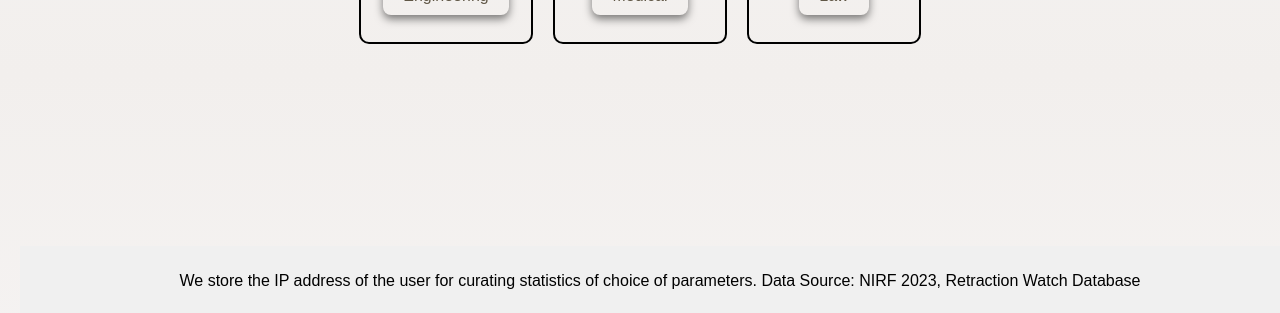
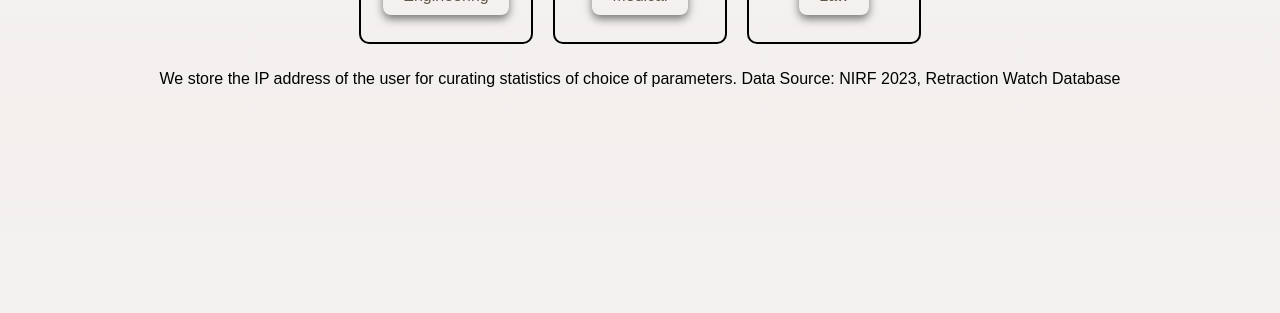
Before and after one commit to Kirtan-khichi/YOU-RANK, a React (Create React App) app: page / in a window 1280 px wide. Shown: the part 484-797 px from the top of the page. Built offline with nearby package versions, Linux system fonts and the light colour scheme.

Commit message:
footer updated

```diff
--- a/src/components/Home.js
+++ b/src/components/Home.js
@@ -36,7 +36,7 @@ const Home = () => {
           <div className="button-label">Law</div>
         </Link>
       </div>
-      <footer style={{ position: 'fixed', bottom: 0, width: '100%', backgroundColor: '#f0f0f0', padding: '10px 0' }}>
+      <footer className="footer">
         <div style={{ textAlign: 'center' }}>
           <p>We store the IP address of the user for curating statistics of choice of parameters. Data Source: NIRF 2023, Retraction Watch Database</p>
         </div>
```
